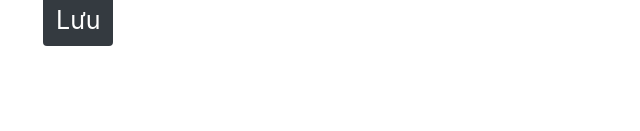
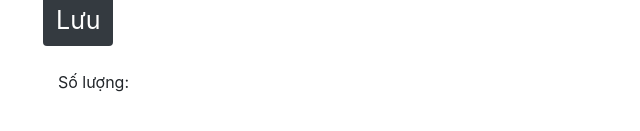
Before and after one commit to hieplotus/first-app, a React (Create React App) app: page / in a window 1280 px wide. Shown: the part 309-440 px from the top of the page, without its empty margins (27-667 px from the left). Built offline with nearby package versions, Linux system fonts and the light colour scheme.

Commit message:
udpate bt form

```diff
--- a/src/Exercises/BaiTapForm/Form.js
+++ b/src/Exercises/BaiTapForm/Form.js
@@ -1,4 +1,4 @@
-import React, { useState } from 'react'
+import React, { useState,useEffect } from 'react'
 import DanhSachHocSinh from './DanhSachHocSinh';
 
 export default function Form() {
@@ -10,8 +10,19 @@ export default function Form() {
     }
   });
   const [danhSach, setDanhSach] = useState({
-    list: []
+    list: [],
+    countPerson:''
   });
+  useEffect(() => {
+    setInfo({
+      values:{
+        'userName': '',
+        'email': '',
+        'phone': ''
+      }
+    })
+  }, [danhSach])
+
   const handleChangeValue = (event) => {
     let { name, value } = event.target;
     let newValue = { ...info.values, [name]: value };
@@ -26,9 +37,9 @@ export default function Form() {
     let danhSachCapNhat = [...danhSach.list];
 
     setDanhSach({
-      list: danhSachCapNhat
+      list: danhSachCapNhat,
+      countPerson:danhSachCapNhat.length
     })
-
   }
 
   const xoaPerson = (userName) => {
@@ -37,10 +48,14 @@ export default function Form() {
       danhSach.list.splice(index, 1);
     }
     let danhSachCapNhat = [...danhSach.list];
+    let total_count = danhSachCapNhat.length;
     setDanhSach({
-      list: danhSachCapNhat
+      list: danhSachCapNhat,
+      countPerson:total_count
     })
+
   }
+
 
   return (
     <div className="container pt-5">
@@ -81,6 +96,10 @@ export default function Form() {
           <button className="btn text-white bg-dark " style={{ fontSize: 25 }}>Lưu</button>
         </div>
       </form>
+      <div>
+        <p>Số lượng:{danhSach.countPerson}</p>
+
+      </div>
       <DanhSachHocSinh list={danhSach.list} xoaPerson={xoaPerson} />
     </div>
   )
```
